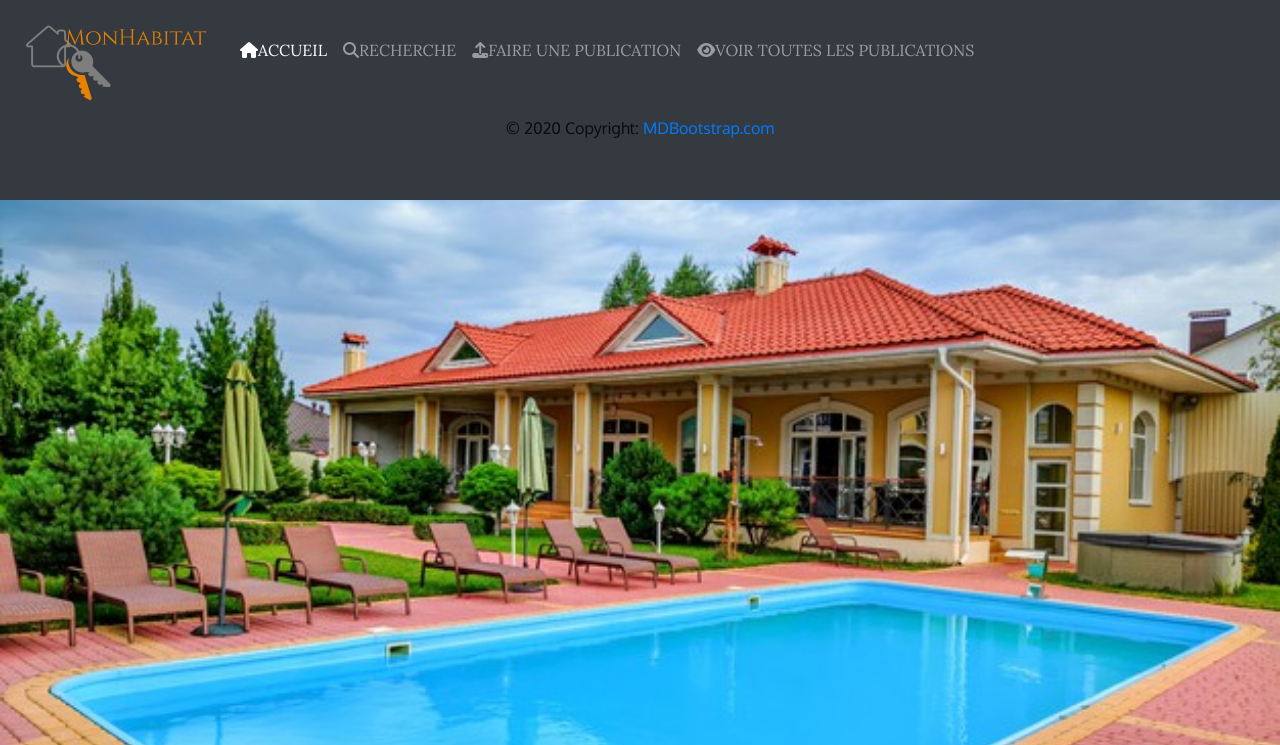
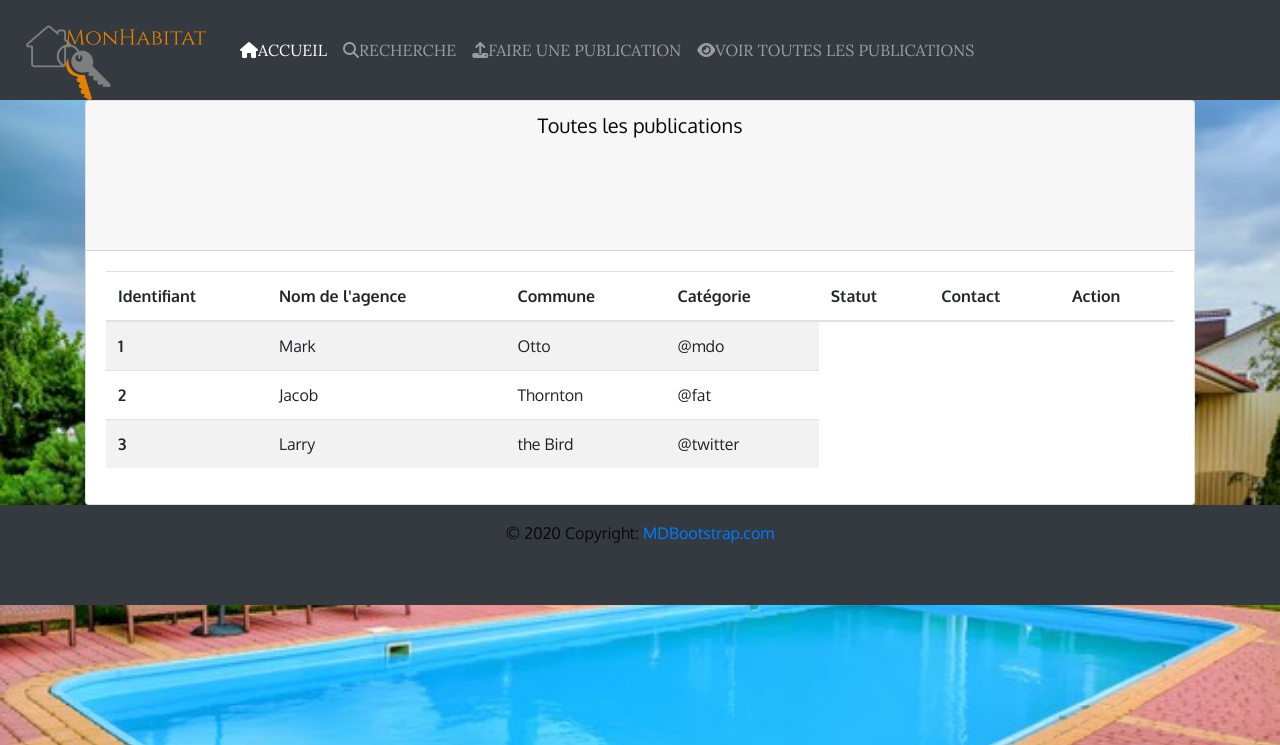
Before and after one commit to willdev61/Project-habitat, a Django app: page /pub/listing/ in a window 1280 px wide. Shown: the top 745 px of the page. Run offline with Django 3.2, Linux system fonts and the light colour scheme; some libraries are stand-ins or nearby versions.

Commit message:
edit listing template

```diff
--- a/mon_habitat/pub/templates/pub/listing.html
+++ b/mon_habitat/pub/templates/pub/listing.html
@@ -1,6 +1,46 @@
 {% extends 'pub/base.html' %} {% load static %} {% load background_image_tags %}
 {% block content %}
 <body style="background: url('{% static 'pub/images/fa7.jpg' %}') no-repeat fixed; background-size: cover;">
+    <div class="container">
+        <div class="card">
+            <h5 class="card-header text-center">Toutes les publications</h5>
+            <div class="card-body">
+                <table class="table table-striped">
+                    <thead>
+                      <tr>
+                        <th scope="col">Identifiant</th>
+                        <th scope="col">Nom de l'agence</th>
+                        <th scope="col">Commune</th>
+                        <th scope="col">Catégorie</th>
+                        <th scope="col">Statut</th>
+                        <th scope="col">Contact</th>
+                        <th scope="col">Action</th>
+                      </tr>
+                    </thead>
+                    <tbody>
+                      <tr>
+                        <th scope="row">1</th>
+                        <td>Mark</td>
+                        <td>Otto</td>
+                        <td>@mdo</td>
+                      </tr>
+                      <tr>
+                        <th scope="row">2</th>
+                        <td>Jacob</td>
+                        <td>Thornton</td>
+                        <td>@fat</td>
+                      </tr>
+                      <tr>
+                        <th scope="row">3</th>
+                        <td>Larry</td>
+                        <td>the Bird</td>
+                        <td>@twitter</td>
+                      </tr>
+                    </tbody>
+                  </table>
+            </div>
+        </div>
+    </div>
 </body>
 
 {% endblock %}
```
